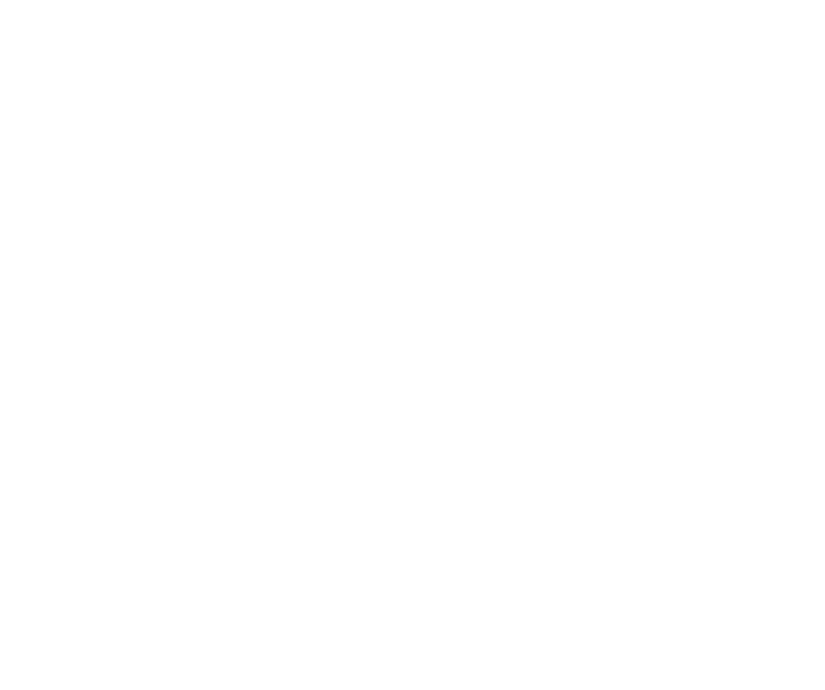
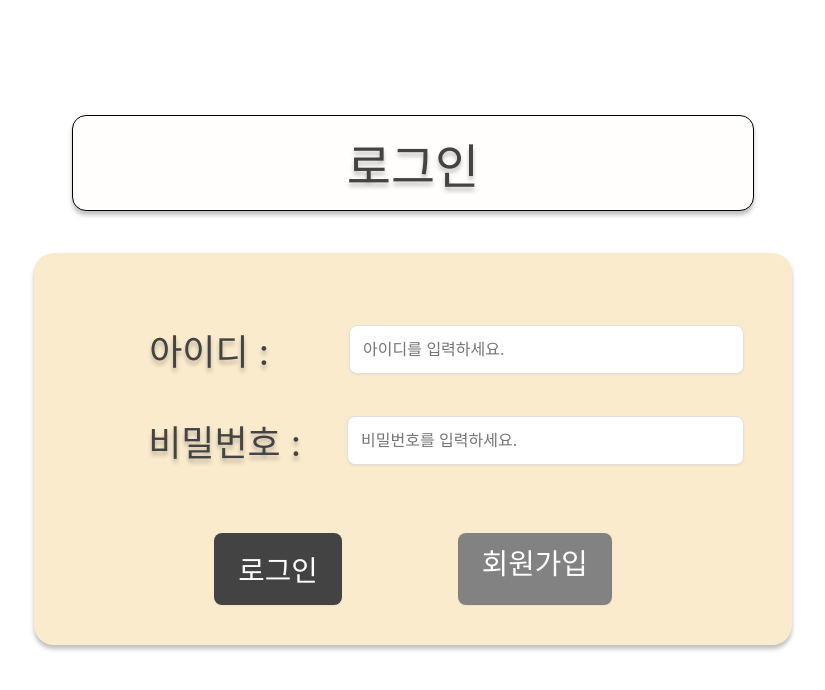
Before and after one commit to realcold0/KB_FinancialLedger, a Vue app: page /login in a window 1280 px wide. Shown: the top 690 px of the page, without its empty margins (227-1052 px from the left). Built offline with nearby package versions, Linux system fonts and the light colour scheme.

Commit message:
feat: Login기능 구현

```diff
--- a/src/views/LogInView/LoginView.vue
+++ b/src/views/LogInView/LoginView.vue
@@ -1,13 +1,50 @@
-<template lang="">
-    <div>
+<script setup>
+import Login from './components/Login.vue';
+</script>
 
+<template>
+    <div class="div">
+      <div class="div-9">로그인</div>
+        <Login/>
     </div>
-</template>
-<script>
-export default {
+  </template>
 
-}
-</script>
-<style lang="">
 
-</style>
+
+  <style scoped>
+  .div {
+    display: flex;
+    flex-direction: column;
+    align-items: center;
+    padding-top: 10%;
+  }
+  .div-9 {
+    text-shadow: 0px 4px 4px rgba(0, 0, 0, 0.25);
+    text-align: center;
+    -webkit-text-stroke-width: 1;
+    -webkit-text-stroke-color: #000;
+    border-color: rgba(0, 0, 0, 1);
+    border-style: solid;
+    border-width: 1px;
+    justify-content: center;
+    align-items: center;
+    border-radius: 14px;
+    box-shadow: 0px 4px 4px 0px rgba(0, 0, 0, 0.25);
+    background-color: #fffefd;
+    z-index: 10;
+    margin-top: -19px;
+    width: 586px;
+    max-width: 100%;
+    color: #434343;
+    white-space: nowrap;
+    padding: 12px 47px;
+    font: 400 48px Actor, sans-serif;
+  }
+  @media (max-width: 991px) {
+    .div-9 {
+      font-size: 40px;
+      white-space: initial;
+      padding: 0 20px;
+    }
+  }
+  </style>
--- a/src/views/LogInView/components/Login.vue
+++ b/src/views/LogInView/components/Login.vue
@@ -0,0 +1,221 @@
+<template>
+      <div class="div-10">
+
+        <div class="div-11">
+        <div class="div-12">아이디 :</div>
+            <input v-model="data.id" class="div-13" type="text" placeholder="아이디를 입력하세요.">
+        </div>
+
+        <div class="div-14">
+        <div class="div-15">비밀번호 :</div>
+            <input v-model="data.pw" class="div-16" type="password" placeholder="비밀번호를 입력하세요.">
+        </div>
+
+        <div class="div-17">
+            <button @click="checkId" type="submit" class="div-18">로그인</button>
+            <RouterLink :to="{name : 'signup'}" type="button" class="div-19">회원가입</RouterLink>
+        </div>
+
+    </div>
+</template>
+<script setup>
+import { reactive } from 'vue';
+import axios from 'axios';
+
+const data = reactive({"id" : "", "pw" : ""});
+
+const checkId = () => {
+    axios.get(`http://localhost:3001/user?userId=${data.id}`)
+    .then(res => {
+        //console.log(res.data[0]);
+        if(res.data.length < 1) {
+            alert("아이디를 확인 하십시오.");
+            return;
+        }
+        if((res.data[0].userPw.trim() != data.pw.trim())){
+            //console.log(data.pw, res.data[0].userPw);
+            alert("비밀번호를 확인 하십시오.");
+            return;
+        }
+        alert("로그인 성공");
+        sessionStorage.setItem("id", data.id);
+        //console.log(res.data);
+    })
+    .catch(e => {
+        console.log(e);
+        alert("에러. 관리자에게 문의하십시오.")
+    })
+}
+
+
+
+</script>
+
+<style scoped>
+    .div-10 {
+    border-radius: 20px;
+    box-shadow: 0px 4px 4px 0px rgba(0, 0, 0, 0.25);
+    background-color: #faebcd;
+    display: flex;
+    margin-top: 42px;
+    width: 662px;
+    max-width: 100%;
+    flex-direction: column;
+    font-weight: 500;
+    line-height: 150%;
+    padding: 69px 48px 40px;
+  }
+  @media (max-width: 991px) {
+    .div-10 {
+      margin-top: 40px;
+      padding: 0 20px;
+    }
+  }
+  .div-11 {
+    display: flex;
+    gap: 5%;
+  }
+  @media (max-width: 991px) {
+    .div-11 {
+      max-width: 100%;
+      flex-wrap: wrap;
+    }
+  }
+  .div-12 {
+    color: #434343;
+    text-shadow: 0px 4px 4px rgba(0, 0, 0, 0.25);
+    -webkit-text-stroke-width: 1;
+    -webkit-text-stroke-color: rgba(0, 0, 0, 0);
+    border-color: rgba(0, 0, 0, 0);
+    border-style: solid;
+    border-width: 1px;
+    width: 25%;
+    text-align: start;
+    font: 36px Inter, sans-serif;
+    padding-left: 10%;
+  }
+  .div-13 {
+    align-items: start;
+    border-radius: 8px;
+    box-shadow: 0px 1px 2px 0px rgba(0, 0, 0, 0.05);
+    border-color: rgba(224, 224, 224, 1);
+    border-style: solid;
+    border-width: 1px;
+    background-color: #fff;
+    color: #828282;
+    flex-grow: 1;
+    width: fit-content;
+    margin: auto 0;
+    padding: 2%;
+    font: 16px Inter, sans-serif;
+  }
+  @media (max-width: 991px) {
+    .div-13 {
+      max-width: 100%;
+      padding-right: 20px;
+    }
+  }
+  .div-14 {
+    display: flex;
+    margin-top: 38px;
+    gap: 5%;
+  }
+  @media (max-width: 991px) {
+    .div-14 {
+      max-width: 100%;
+      flex-wrap: wrap;
+    }
+  }
+  .div-15 {
+    color: #434343;
+    text-shadow: 0px 4px 4px rgba(0, 0, 0, 0.25);
+    font: 36px Inter, sans-serif;
+    text-align: start;
+    padding-left :10%;
+    width: 25%;
+  }
+  .div-16 {
+    align-items: start;
+    border-radius: 8px;
+    box-shadow: 0px 1px 2px 0px rgba(0, 0, 0, 0.05);
+    border-color: rgba(224, 224, 224, 1);
+    border-style: solid;
+    border-width: 1px;
+    background-color: #fff;
+    color: #828282;
+    flex-grow: 1;
+    width: fit-content;
+    margin: auto 0;
+    padding: 2%;
+    font: 16px Inter, sans-serif;
+  }
+  @media (max-width: 991px) {
+    .div-16 {
+      max-width: 100%;
+      padding-right: 20px;
+    }
+  }
+  .div-17 {
+    align-self: center;
+    display: flex;
+    margin-top: 10%;
+    width: 60%;
+    max-width: 100%;
+    gap: 10px;
+    font-size: 24px;
+    color: #fff;
+    white-space: nowrap;
+    justify-content: space-between;
+  }
+  @media (max-width: 991px) {
+    .div-17 {
+      flex-wrap: wrap;
+      margin-top: 40px;
+      white-space: initial;
+    }
+  }
+  .div-18 {
+    font-family: Inter, sans-serif;
+    cursor: pointer;
+    font-size: larger;
+    justify-content: center;
+    border-radius: 8px;
+    box-shadow: 0px 1px 2px 0px rgba(0, 0, 0, 0.05);
+    background-color: #434343;
+    color: white;
+    padding: 4% 6%;
+    border-style: none;
+  }
+  @media (max-width: 991px) {
+    .div-18 {
+      white-space: initial;
+      padding: 0 24px;
+    }
+  }
+  .div-18:hover{
+    background-color: #5c5c5c;
+  }
+
+  .div-19 {
+    font-family: Inter, sans-serif;
+    justify-content: center;
+    border-radius: 8px;
+    cursor: pointer;
+    font-size: larger;
+    box-shadow: 0px 1px 2px 0px rgba(0, 0, 0, 0.05);
+    background-color: #828282;
+    padding: 5% 6%;
+    color: white;
+    border-style: none;
+    text-decoration: none;
+  }
+  @media (max-width: 991px) {
+    .div-19 {
+      white-space: initial;
+      padding: 0 20px;
+    }
+  }
+  .div-19:hover {
+    background-color: #8e8e8c;
+  }
+</style>
```
